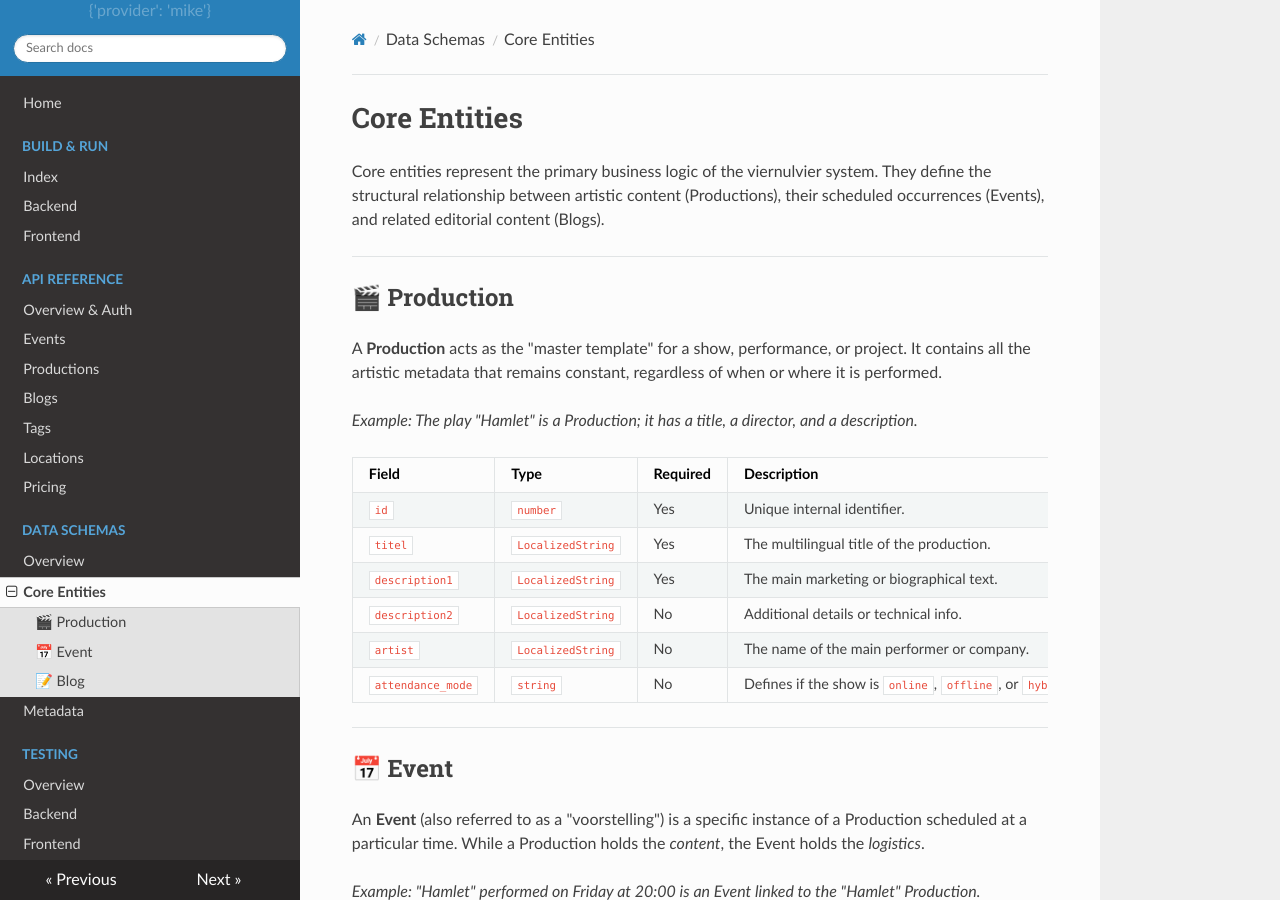
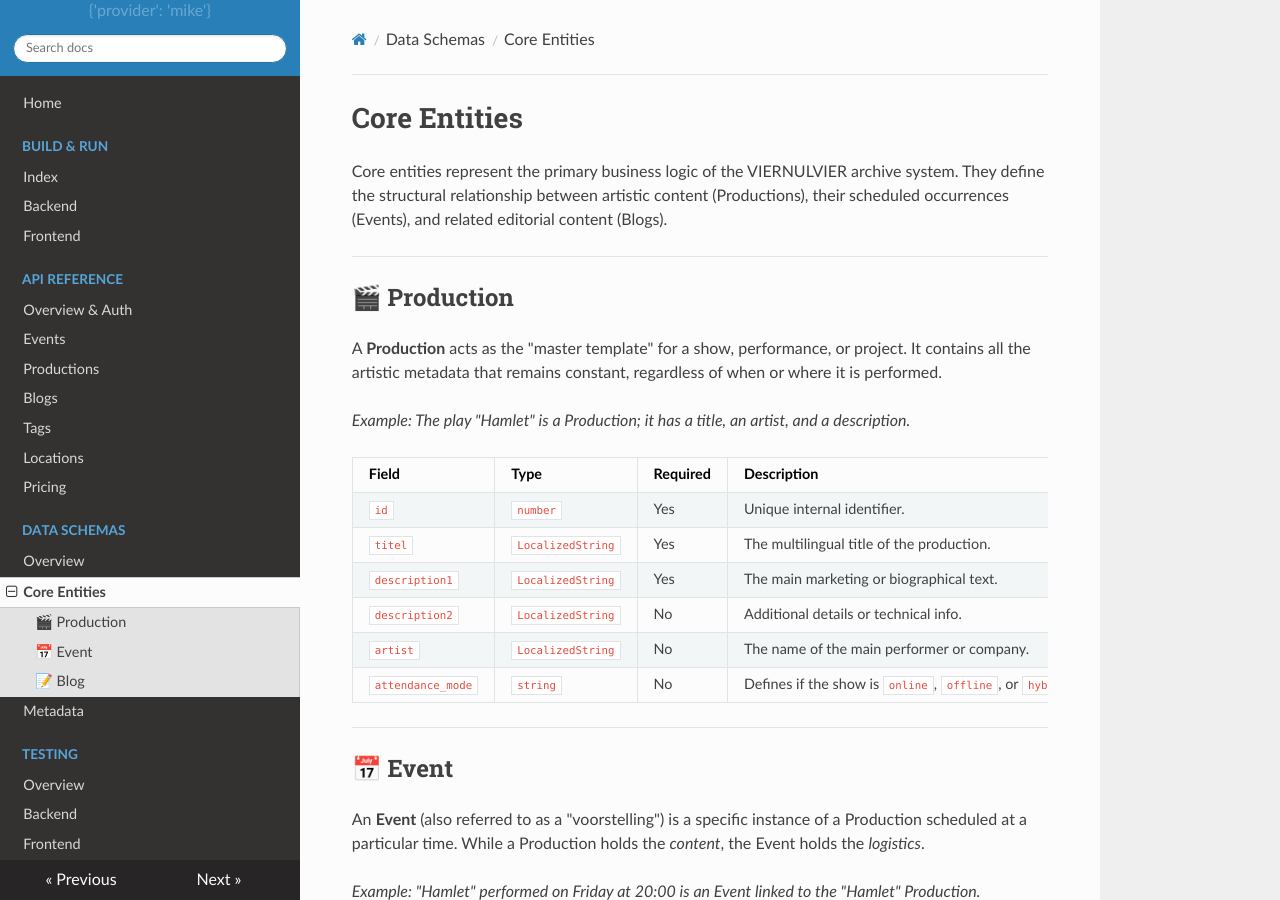
Before and after one commit to SELab-2/viernulvier-4, an MkDocs documentation site: the page built from docs/schemas/entities.md, in a window 1280 px wide and 900 px high. Built offline with MkDocs 1.6.1, drawn with Linux system fonts in a browser that asks for light colours; nearby versions of some CDN libraries.

Commit message:
(hopefully) final changes to schemas docs?

```diff
--- a/docs/schemas/entities.md
+++ b/docs/schemas/entities.md
@@ -1,13 +1,13 @@
 # Core Entities
 
-Core entities represent the primary business logic of the viernulvier system. They define the structural relationship between artistic content (Productions), their scheduled occurrences (Events), and related editorial content (Blogs).
+Core entities represent the primary business logic of the VIERNULVIER archive system. They define the structural relationship between artistic content (Productions), their scheduled occurrences (Events), and related editorial content (Blogs).
 
 ---
 
 ## 🎬 Production
 A **Production** acts as the "master template" for a show, performance, or project. It contains all the artistic metadata that remains constant, regardless of when or where it is performed.
 
-*Example: The play "Hamlet" is a Production; it has a title, a director, and a description.*
+*Example: The play "Hamlet" is a Production; it has a title, an artist, and a description.*
 
 | Field | Type | Required | Description |
 | :--- | :--- | :--- | :--- |
```
